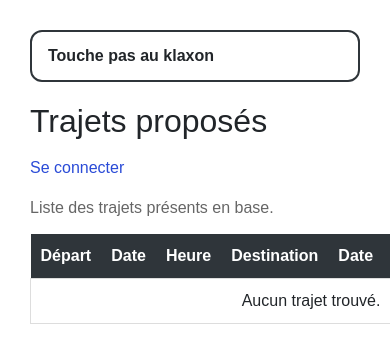
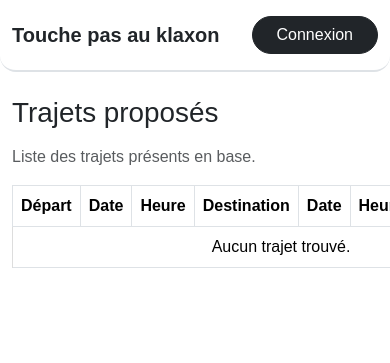
Before and after one commit to nicolas-lestrez/touche-pas-au-klaxon, a PHP site: page /app/Views/trajets/index.php in a window 390 px wide; the page is wider, and only the part inside the window is pictured. Shown: the top 363 px of that part. Run offline with PHP 8.4, Linux system fonts and the light colour scheme.

Commit message:
feat: unify responsive Bootstrap headers for public and admin pages

```diff
--- a/app/Views/trajets/index.php
+++ b/app/Views/trajets/index.php
@@ -26,24 +26,31 @@ $user = $_SESSION['user'] ?? null;
     <meta charset="utf-8">
     <title>Touche pas au klaxon — Trajets</title>
 
-    <!-- ✅ Étape 2A : Bootstrap CSS (CDN) -->
+    <!-- Bootstrap CSS -->
     <link href="https://cdn.jsdelivr.net/npm/bootstrap@5.3.3/dist/css/bootstrap.min.css" rel="stylesheet">
 
     <style>
         body {
             font-family: Arial, sans-serif;
-            margin: 30px;
+            margin: 0;
         }
 
-        h1 {
-            font-size: 32px;
-            margin-bottom: 16px;
+        .nav-pill-btn {
+            background: #6c757d;
+            color: #fff !important;
+            border-radius: 12px;
+            padding: 8px 14px;
+            text-decoration: none;
+            display: inline-block;
+        }
+
+        .nav-pill-btn:hover {
+            opacity: .9;
+            text-decoration: none;
         }
 
         table {
-            border-collapse: collapse;
-            width: 900px;
-            max-width: 100%;
+            width: 100%;
         }
 
         thead th {
@@ -62,58 +69,66 @@ $user = $_SESSION['user'] ?? null;
         tbody tr:nth-child(even) {
             background: #f7f7f7;
         }
-
-        .topbar {
-            margin-bottom: 20px;
-            padding: 12px 16px;
-            border: 2px solid #2f353a;
-            border-radius: 12px;
-            width: 900px;
-            max-width: 100%;
-        }
-
-        .muted {
-            color: #666;
-            margin-bottom: 14px;
-        }
-
-        a {
-            color: #2a4bd7;
-            text-decoration: none;
-        }
-
-        a:hover {
-            text-decoration: underline;
-        }
     </style>
 </head>
 
 <body>
 
-    <div class="topbar">
-        <strong>Touche pas au klaxon</strong>
+    <!-- ✅ HEADER FULL WIDTH -->
+    <header class="w-100 border-bottom border-2 rounded-4 py-3 mb-4">
+        <div class="container">
+
+            <div class="d-flex align-items-center justify-content-between flex-wrap gap-3">
+
+                <!-- LOGO / TITLE -->
+                <a href="/" class="fw-semibold fs-5 text-decoration-none text-dark">
+                    Touche pas au klaxon
+                </a>
+
+
+                <?php if (!$user): ?>
+                    <!-- VISITEUR -->
+                    <a href="/login" class="btn btn-dark rounded-pill px-4">
+                        Connexion
+                    </a>
+                <?php else: ?>
+                    <!-- CONNECTÉ -->
+                    <div class="d-flex align-items-center flex-wrap gap-3">
+
+                        <nav class="d-flex align-items-center gap-2">
+                            <a class="nav-pill-btn" href="#">Utilisateurs</a>
+                            <a class="nav-pill-btn" href="#">Agences</a>
+
+                            <?php if (($user['role'] ?? '') === 'ADMIN'): ?>
+                                <a class="nav-pill-btn" href="/admin">Trajets</a>
+                            <?php else: ?>
+                                <a class="nav-pill-btn" href="/trajets">Trajets</a>
+                            <?php endif; ?>
+                        </nav>
+
+                        <div class="text-nowrap">
+                            Bonjour <?= e($user['prenom'] . ' ' . $user['nom']) ?>
                         </div>
 
-    <h1>Trajets proposés</h1>
-
-    <p>
-        <?php if ($user): ?>
-            Connecté : <strong><?= e($user['prenom'] . ' ' . $user['nom']) ?></strong>
-            (<?= e($user['role']) ?>)
-
-            <?php if (($user['role'] ?? '') === 'ADMIN'): ?>
-                — <a href="/admin">Espace admin</a>
+                        <a href="/logout" class="btn btn-dark rounded-pill px-4">
+                            Déconnexion
+                        </a>
+                    </div>
                 <?php endif; ?>
 
-            — <a href="/logout">Se déconnecter</a>
-        <?php else: ?>
-            <a href="/login">Se connecter</a>
-        <?php endif; ?>
-    </p>
+            </div>
 
-    <p class="muted">Liste des trajets présents en base.</p>
+        </div>
+    </header>
 
-    <table>
+    <!-- ✅ CONTENU CENTRÉ -->
+    <main class="container">
+
+        <h1 class="mb-3">Trajets proposés</h1>
+
+        <p class="text-muted">Liste des trajets présents en base.</p>
+
+        <table class="table table-bordered align-middle">
             <thead>
                 <tr>
                     <th>Départ</th>
@@ -141,15 +156,12 @@ $user = $_SESSION['user'] ?? null;
                             <td><?= e(formatDate($t['gdh_arrivee'])) ?></td>
                             <td><?= e(formatHeure($t['gdh_arrivee'])) ?></td>
                             <td><?= e((string)$t['nb_places_disponibles']) ?></td>
-
-                        <!-- ✅ Étape 2B : bouton Détails + data-* pour remplir la modale -->
                             <td>
                                 <button
-                                type="button"
                                     class="btn btn-primary btn-sm"
                                     data-bs-toggle="modal"
                                     data-bs-target="#trajetDetailsModal"
-                                data-id="<?= e((string)($t['id_trajet'] ?? '')) ?>"
+                                    data-id="<?= e((string)$t['id_trajet']) ?>"
                                     data-depart="<?= e($t['ville_depart']) ?>"
                                     data-arrivee="<?= e($t['ville_arrivee']) ?>"
                                     data-date-depart="<?= e(formatDate($t['gdh_depart'])) ?>"
@@ -161,68 +173,61 @@ $user = $_SESSION['user'] ?? null;
                                 </button>
 
                                 <div class="mt-1">
-                                <a href="/trajets/<?= e((string)$t['id_trajet']) ?>">
-                                    Voir la page
-                                </a>
+                                    <a href="/trajets/<?= e((string)$t['id_trajet']) ?>">Voir la page</a>
                                 </div>
                             </td>
-
                         </tr>
                     <?php endforeach; ?>
                 <?php endif; ?>
             </tbody>
         </table>
 
-    <!-- ✅ Étape 2C : la modale Bootstrap -->
-    <div class="modal fade" id="trajetDetailsModal" tabindex="-1" aria-hidden="true">
+    </main>
+
+    <!-- MODALE -->
+    <div class="modal fade" id="trajetDetailsModal" tabindex="-1">
         <div class="modal-dialog">
             <div class="modal-content">
 
                 <div class="modal-header">
                     <h5 class="modal-title">Détails du trajet</h5>
-                    <button type="button" class="btn-close" data-bs-dismiss="modal" aria-label="Fermer"></button>
+                    <button type="button" class="btn-close" data-bs-dismiss="modal"></button>
                 </div>
 
                 <div class="modal-body">
-                    <p class="mb-1"><strong>Trajet #</strong> <span id="detailId"></span></p>
+                    <p><strong>Trajet #</strong> <span id="detailId"></span></p>
                     <hr>
-
-                    <p class="mb-1"><strong>Départ :</strong> <span id="detailDepart"></span></p>
-                    <p class="mb-1"><strong>Date départ :</strong> <span id="detailDateDepart"></span></p>
-                    <p class="mb-3"><strong>Heure départ :</strong> <span id="detailHeureDepart"></span></p>
-
-                    <p class="mb-1"><strong>Arrivée :</strong> <span id="detailArrivee"></span></p>
-                    <p class="mb-1"><strong>Date arrivée :</strong> <span id="detailDateArrivee"></span></p>
-                    <p class="mb-3"><strong>Heure arrivée :</strong> <span id="detailHeureArrivee"></span></p>
-
+                    <p><strong>Départ :</strong> <span id="detailDepart"></span></p>
+                    <p><strong>Date départ :</strong> <span id="detailDateDepart"></span></p>
+                    <p><strong>Heure départ :</strong> <span id="detailHeureDepart"></span></p>
                     <hr>
-                    <p class="mb-0"><strong>Places disponibles :</strong> <span id="detailPlaces"></span></p>
+                    <p><strong>Arrivée :</strong> <span id="detailArrivee"></span></p>
+                    <p><strong>Date arrivée :</strong> <span id="detailDateArrivee"></span></p>
+                    <p><strong>Heure arrivée :</strong> <span id="detailHeureArrivee"></span></p>
+                    <hr>
+                    <p><strong>Places disponibles :</strong> <span id="detailPlaces"></span></p>
                 </div>
 
             </div>
         </div>
     </div>
 
-    <!-- ✅ Étape 2D : Bootstrap JS (obligatoire pour la modale) -->
+    <!-- Bootstrap JS -->
     <script src="https://cdn.jsdelivr.net/npm/bootstrap@5.3.3/dist/js/bootstrap.bundle.min.js"></script>
 
-    <!-- ✅ Étape 2E : JS qui remplit la modale -->
     <script>
         const modal = document.getElementById('trajetDetailsModal');
         modal.addEventListener('show.bs.modal', function(event) {
-            const button = event.relatedTarget;
+            const btn = event.relatedTarget;
 
-            document.getElementById('detailId').textContent = button.dataset.id || '-';
-            document.getElementById('detailDepart').textContent = button.dataset.depart || '';
-            document.getElementById('detailArrivee').textContent = button.dataset.arrivee || '';
-
-            document.getElementById('detailDateDepart').textContent = button.dataset.dateDepart || '';
-            document.getElementById('detailHeureDepart').textContent = button.dataset.heureDepart || '';
-
-            document.getElementById('detailDateArrivee').textContent = button.dataset.dateArrivee || '';
-            document.getElementById('detailHeureArrivee').textContent = button.dataset.heureArrivee || '';
-
-            document.getElementById('detailPlaces').textContent = button.dataset.places || '0';
+            detailId.textContent = btn.dataset.id;
+            detailDepart.textContent = btn.dataset.depart;
+            detailArrivee.textContent = btn.dataset.arrivee;
+            detailDateDepart.textContent = btn.dataset.dateDepart;
+            detailHeureDepart.textContent = btn.dataset.heureDepart;
+            detailDateArrivee.textContent = btn.dataset.dateArrivee;
+            detailHeureArrivee.textContent = btn.dataset.heureArrivee;
+            detailPlaces.textContent = btn.dataset.places;
         });
     </script>
 
```
Also changed, not shown: app/Views/admin/index.php (+66 -25 lines). Lines whose indentation alone changed are shown as unchanged.
